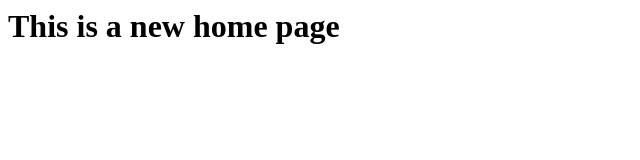
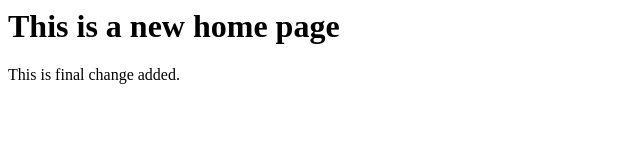
Before and after one commit to jiturajaiworld/git_lesson-02_repo, a plain HTML site: page home_page.html in a window 1280 px wide. Shown: the whole page, without its empty margins (0-640 px from the left). Drawn offline with Linux system fonts and the light colour scheme.

Commit message:
final change added.

```diff
--- a/home_page.html
+++ b/home_page.html
@@ -6,6 +6,7 @@
 </head>
 <body>
     <h1>This is a new home page</h1>
+    <p>This is final change added.</p>
 
 </body>
 </html>
```
